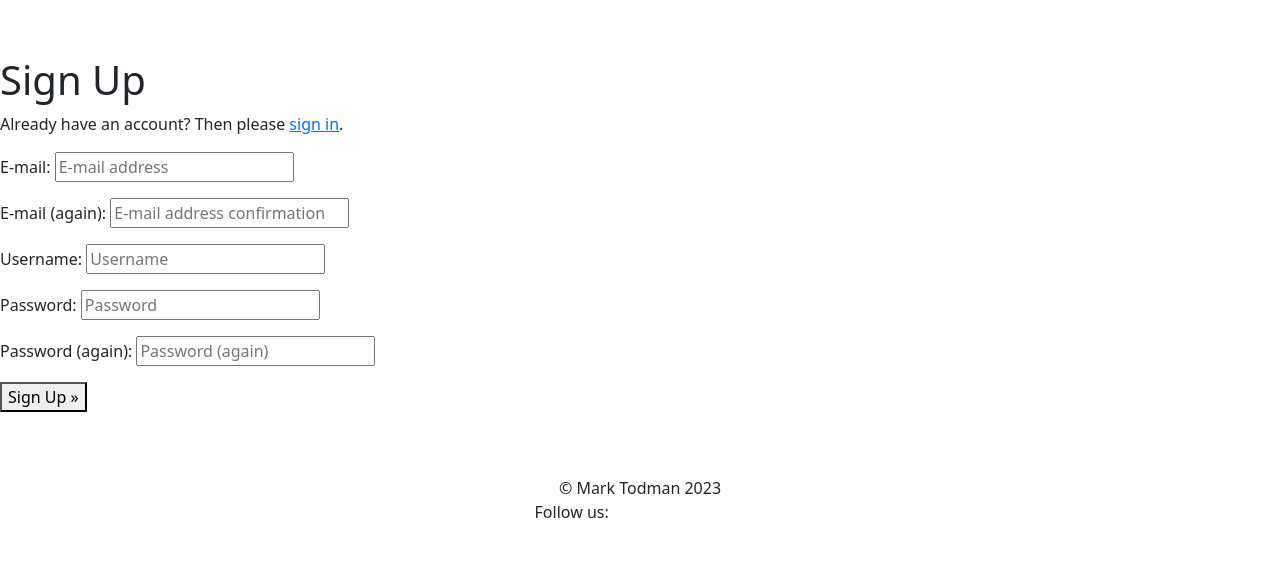
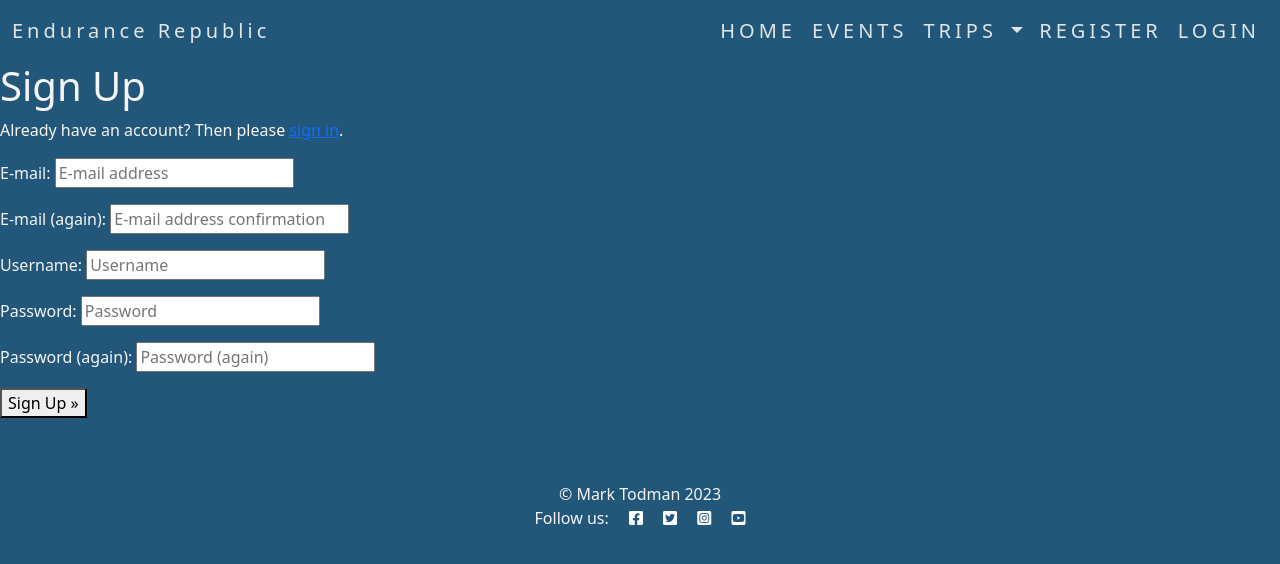
Before and after one commit to marktodman/endurance-republic, a Django app: page /accounts/signup/ in a window 1280 px wide. Shown: the top 564 px of the page. Run offline with Django 3.2, Linux system fonts and the light colour scheme; some web fonts are replaced.

Commit message:
style: Add custom favicon logo

```diff
--- a/endurance_republic/settings.py
+++ b/endurance_republic/settings.py
@@ -150,6 +150,10 @@ USE_TZ = True
 # https://docs.djangoproject.com/en/3.2/howto/static-files/
 
 STATIC_URL = '/static/'
+STATICFILES_DIRS = (os.path.join(BASE_DIR, 'static'),)
+
+MEDIA_URL = '/media/'
+MEDIA_ROOT = os.path.join(BASE_DIR, 'media')
 
 # Default primary key field type
 # https://docs.djangoproject.com/en/3.2/ref/settings/#default-auto-field
--- a/home/templates/home/index.html
+++ b/home/templates/home/index.html
@@ -9,7 +9,7 @@
                 <!-- Landing page text -->
                 <h1 class="mb-3 text-uppercase text-black">Great ready for your new adventure challenge!</h1>
                 <p class="mb-3">Exciting and achievable adventures in stunning locations.</p>
-                <p>Find your awesome and push your limits on one of our adventure events.</p>
+                <p>Find your awesome and safely push your limits on one of our adventure events.</p>
             </div>
         </div>
     </div>
--- /dev/null
+++ b/static/css/base.css
@@ -0,0 +1,79 @@
+body {
+    background-color: #22577a;
+    color: whitesmoke;
+}
+
+
+/* Navbar */
+
+.navbar {
+    letter-spacing: 0.25rem;
+    background-color: #22577a;
+    margin-bottom: 0;
+    border: 0;
+    letter-spacing: 4px;
+    opacity: 0.9;
+    z-index: 1000;
+}
+
+.fixed-top {
+    margin-bottom: 10px;
+}
+
+.navbar li a,
+.navbar .navbar-brand {
+    color: whitesmoke !important;
+}
+
+.navbar-nav li a:hover {
+    color: #c7f9cc !important;
+}
+
+.dropdown-menu li a {
+    color: #22577a !important;
+}
+
+.dropdown-menu li a:hover {
+    background-color: #22577a !important;
+    color: whitesmoke !important;
+}
+
+.vv-logo {
+    font-family: 'Oleo Script Swash Caps', cursive;
+    color: whitesmoke;
+    font-size: 4.0rem;
+    font-weight: 700;
+}
+
+.green-vert {
+    font-family: 'Oleo Script Swash Caps', cursive;
+    color: #c7f9cc;
+    font-size: 4.0rem;
+    font-weight: 700;
+}
+
+.nav-text {
+    text-transform: uppercase;
+    font-size: 1.25rem;
+    font-weight: 500;
+}
+
+.navbar-toggler {
+    color: whitesmoke !important;
+}
+
+/* Home page */
+
+.bg-photo {
+    background-image: url('https://res.cloudinary.com/mt226/image/upload/v1661519817/pexels-rachel-claire-6760957-min_uyft32.jpg');
+    background-position: center;
+    background-size: cover;
+    background-repeat: no-repeat;
+    height: 75vh;
+}
+
+.home-overlay {
+    background-color: rgba(34, 87, 122, 0.7);
+    padding: 20px;
+    max-width: 800px;
+}
--- a/templates/base.html
+++ b/templates/base.html
@@ -24,7 +24,7 @@
     <!-- FONT AWESOME -->
     <link rel="stylesheet" href="https://cdnjs.cloudflare.com/ajax/libs/font-awesome/5.15.3/css/all.min.css">
     <!-- FAVICON -->
-    <link rel="icon" href="https://emojipedia-us.s3.dualstack.us-west-1.amazonaws.com/thumbs/120/mozilla/36/athletic-shoe_1f45f.png">
+    <link rel="icon" href="{% static 'img/er-favicon.png' %}">
     <!-- BOOTSTRAP -->
     <link href="https://cdn.jsdelivr.net/npm/bootstrap@5.0.1/dist/css/bootstrap.min.css" rel="stylesheet"
         integrity="sha384-+0n0xVW2eSR5OomGNYDnhzAbDsOXxcvSN1TPprVMTNDbiYZCxYbOOl7+AMvyTG2x" crossorigin="anonymous">
@@ -43,7 +43,7 @@
     {% endblock %}
 
     <!-- CSS -->
-    <link rel="stylesheet" href="{% static 'css/style.css' %}">
+    <link rel="stylesheet" href="{% static 'css/base.css' %}">
 
     <title>Endurance Republic | Adventure Racing</title>
 
```
Also changed, not shown: static/img/er-favicon.png (added).
